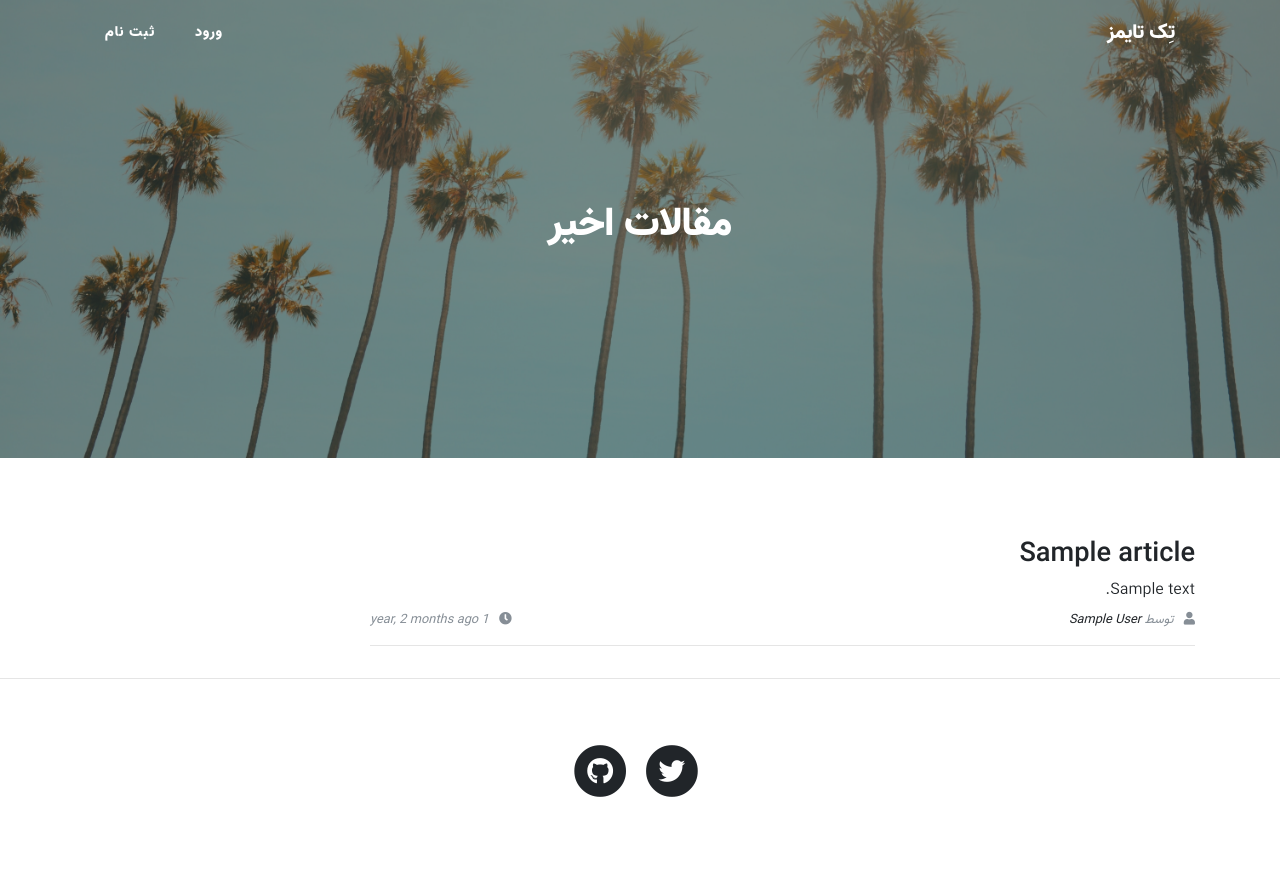
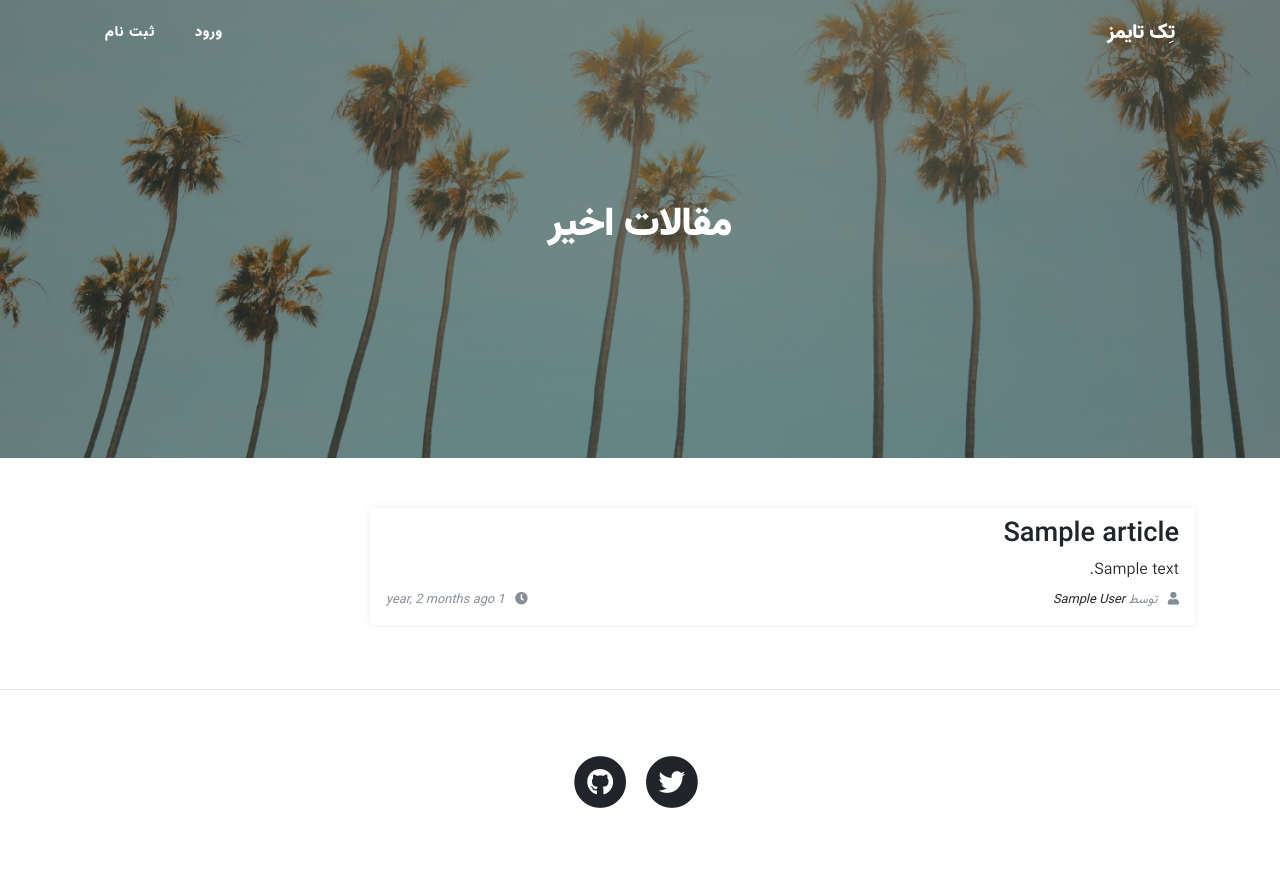
Before and after one commit to behnambm/tech-times, a Django app: page / in a window 1280 px wide. Before the commit the page ends 797 px from the top, so only its background shows below. Run offline with Django 3.2, Linux system fonts and the light colour scheme; tables that the repository leaves empty hold one stand-in row (values such as "Sample post"); some libraries are stand-ins or nearby versions.

Commit message:
some UI change & add gravatar to article detail

```diff
--- a/static/blog/css/rtl.css
+++ b/static/blog/css/rtl.css
@@ -53,3 +53,16 @@ a, p {
 .page-item-current {
     background-color: #646464;
 }
+
+.author-footer img {
+    border-radius: 50%;
+}
+
+.post-preview > a > .post-title {
+    margin-top: 0;
+}
+
+.post-preview {
+    padding-top: 10px !important;
+    box-shadow: 0 -0.01rem .55rem rgba(0,0,0,.075) !important;
+}
--- a/templates/blog/article_list.html
+++ b/templates/blog/article_list.html
@@ -11,7 +11,7 @@
 
 {% block content %}
     {% for article in object_list %}
-        <div class="post-preview">
+        <div class="post-preview shadow-sm p-3 mb-5 bg-white rounded">
             <a href="{% url 'blog:detail' article.slug %}">
                 <h2 class="post-title">
                     {{ article.title }}
@@ -38,7 +38,6 @@
             </span>
             </p>
         </div>
-        <hr>
     {% empty %}
         <h2>مطلبی یافت نشد.</h2>
     {% endfor %}
--- a/templates/blog/base.html
+++ b/templates/blog/base.html
@@ -65,6 +65,7 @@
                 </div>
             </div>
         </div>
+        {% block left-side %}{% endblock %}
     </div>
 </div>
 
```
Also changed, not shown: templates/blog/article_detail.html (+12 -1 lines).
